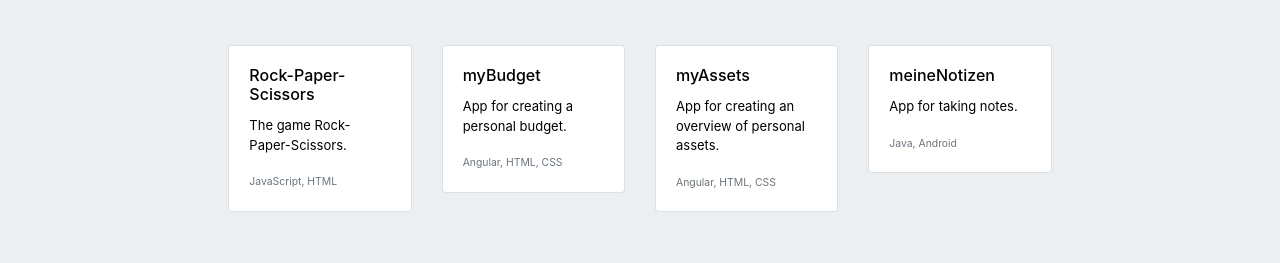
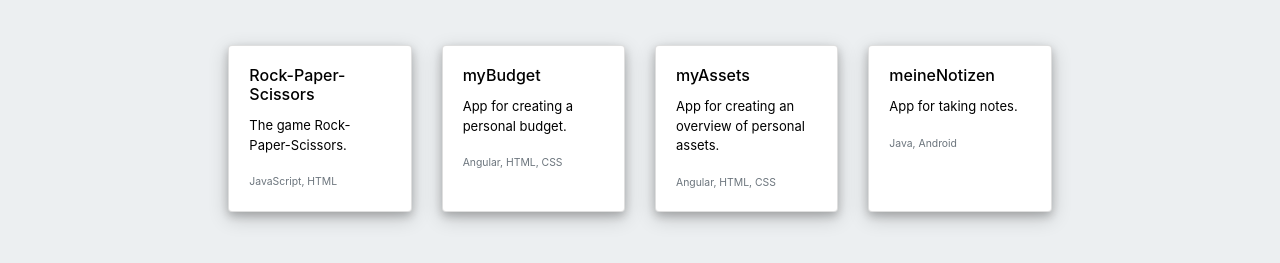
Before and after one commit to davidbrott/davidbrott.github.io, a plain HTML site: page index.html in a window 1280 px wide. Shown: the part 55-318 px from the top of the page. Drawn offline with nearby package versions, Linux system fonts and the light colour scheme.

Commit message:
Style changes

```diff
--- a/index.html
+++ b/index.html
@@ -33,7 +33,7 @@
       </div>
       <div class="col-sm-2">
         <a class="card-link" href="https://github.com/davidbrott/Rock-Paper-Scissors" target="_blank">
-          <div class="card">
+          <div class="card h-100">
             <div class="card-body">
               <h6 class="card-title">Rock-Paper-Scissors</h6>
               <p class="card-text">The game Rock-Paper-Scissors.</p>
@@ -44,7 +44,7 @@
       </div>
       <div class="col-sm-2">
         <a class="card-link" href="https://github.com/davidbrott/myBudget" target="_blank">
-          <div class="card">
+          <div class="card h-100">
             <div class="card-body">
               <h6 class="card-title">myBudget</h6>
               <p class="card-text">App for creating a personal budget.</p>
@@ -55,7 +55,7 @@
       </div>
       <div class="col-sm-2">
         <a class="card-link" href="https://github.com/davidbrott/myAssets" target="_blank">
-          <div class="card">
+          <div class="card h-100">
             <div class="card-body">
               <h6 class="card-title">myAssets</h6>
               <p class="card-text">App for creating an overview of personal assets.</p>
@@ -66,7 +66,7 @@
       </div>
       <div class="col-sm-2">
         <a class="card-link" href="https://github.com/davidbrott/meineNotizen" target="_blank">
-          <div class="card">
+          <div class="card h-100">
             <div class="card-body">
               <h6 class="card-title">meineNotizen</h6>
               <p class="card-text">App for taking notes.</p>
--- a/stylesheet.css
+++ b/stylesheet.css
@@ -42,3 +42,8 @@ a:link, a:visited, a:hover, a:active {
 .card-link:hover {
     opacity: 0.0;
 }
+
+.card {
+   box-shadow: 0 4px 8px 0 rgba(0, 0, 0, 0.2), 0 6px 20px 0 rgba(0, 0, 0, 0.19);
+
+}
```
